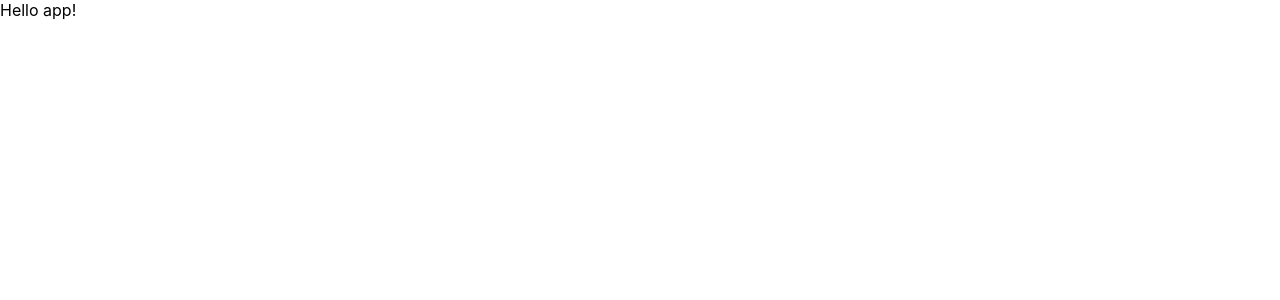
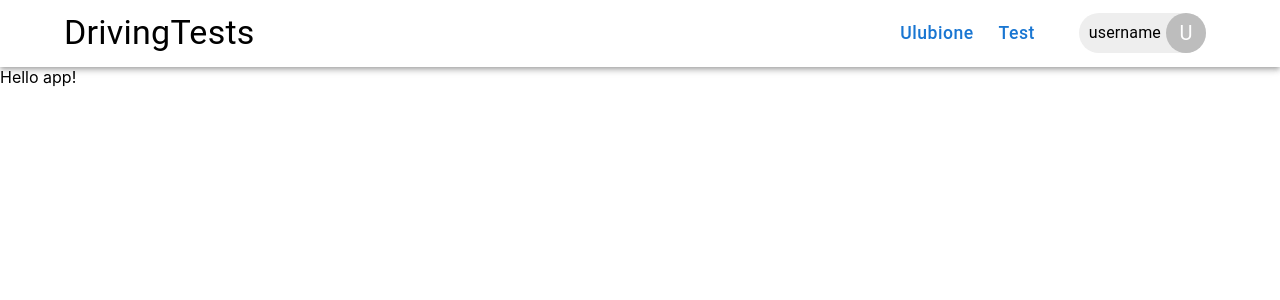
Before and after one commit to RafalM3211/testy-kierowcy, a React (Create React App) app: page / in a window 1280 px wide. Shown: the top 300 px of the page. Built offline with nearby package versions, Linux system fonts and the light colour scheme.

Commit message:
header basic layout

```diff
--- a/src/App.tsx
+++ b/src/App.tsx
@@ -1,10 +1,13 @@
 import HomeView from './components/views/Home';
-import logo from './logo.svg';
+import Header from "./components/patterns/Header/Header"
 import './App.css';
 
 function App() {
   return (
+  <>
+    <Header />
     <HomeView />
+  </>
   );
 }
 
--- /dev/null
+++ b/src/components/atoms/NavLink/NavLink.tsx
@@ -0,0 +1,12 @@
+import { Button } from "@mui/material"
+import type {ButtonProps} from "@mui/material/Button"
+
+interface Props extends ButtonProps{
+    to: string
+}
+
+export default function NavLink(props: Props){
+    return (
+        <Button size="large" sx={{...props?.sx, textTransform: "capitalize", fontSize: "1.1em"}}>{props.children}</Button>
+    )
+}
--- /dev/null
+++ b/src/components/atoms/UserChip/UserChip.tsx
@@ -0,0 +1,19 @@
+import {Box, Typography, Avatar} from "@mui/material"
+
+export default function UserChip(){
+    return (
+    <Box
+      sx={{
+        display: "flex",
+        alignItems: "center",
+        mx: "10px",
+        ml: "30px",
+        borderRadius: "50px",
+        bgcolor: "#eee",
+        height: "min-content"}}
+    >
+        <Typography sx={{ml: "10px", mr: "5px"}}>username</Typography>
+        <Avatar>U</Avatar>
+    </Box>
+    )
+}
--- a/src/components/patterns/AppBar.tsx
+++ /dev/null
@@ -1,5 +0,0 @@
-export default function AppBar(){
-    return (
-        <div></div>
-    )
-}
--- /dev/null
+++ b/src/components/patterns/Header/Header.tsx
@@ -0,0 +1,26 @@
+import { AppBar, Container, Typography, Box, Link } from "@mui/material"
+import UserChip from "../../atoms/UserChip/UserChip"
+import NavLink from "../../atoms/NavLink/NavLink"
+
+export default function Header(){
+    return (
+        <AppBar color="transparent" position="static">
+            <Container
+              sx={{
+                display: "flex",
+                justifyContent: "space-between",
+                alignItems: "center",
+                py: "10px"
+              }}
+              maxWidth="lg"
+            >
+                <Typography variant="h4">DrivingTests</Typography>
+                <Box component="nav" sx={{display: "flex", alignItems: "center"}}>
+                    <NavLink to="/">ulubione</NavLink>
+                    <NavLink to="/">test</NavLink>
+                    <UserChip />
+                </Box>
+            </Container>
+        </AppBar>
+    )
+}
--- a/src/components/views/Home.tsx
+++ b/src/components/views/Home.tsx
@@ -1,3 +1,5 @@
+
+
 export default function Home(){
     return (
         <div>Hello app!</div>
```
